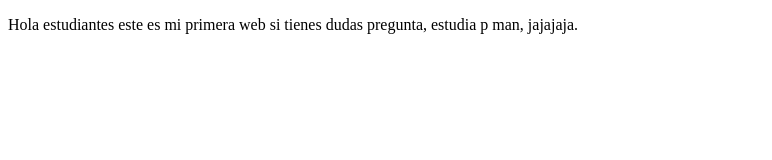
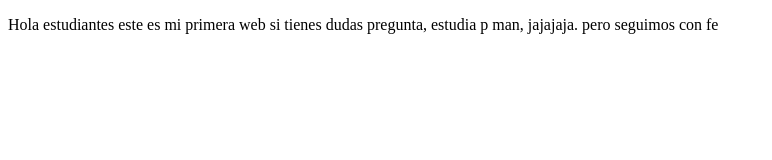
Before and after one commit to angelman1/proyectoDemoCursoPrework, a plain HTML site: page index.html in a window 1280 px wide. Shown: the whole page, without its empty margins (0-772 px from the left). Drawn offline with Linux system fonts and the light colour scheme.

Commit message:
segunda versión-se agregó código

```diff
--- a/index.html
+++ b/index.html
@@ -10,6 +10,7 @@
    <P>
        Hola estudiantes este es mi primera web
        si tienes dudas pregunta, estudia p man, jajajaja.
+       pero seguimos con fe
    </P>
 </body>
 </html>
```
